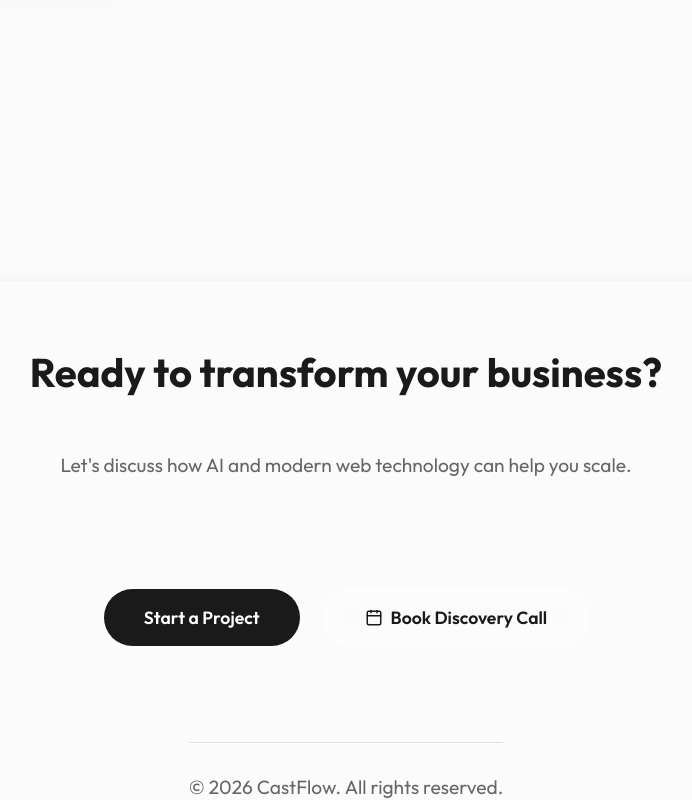
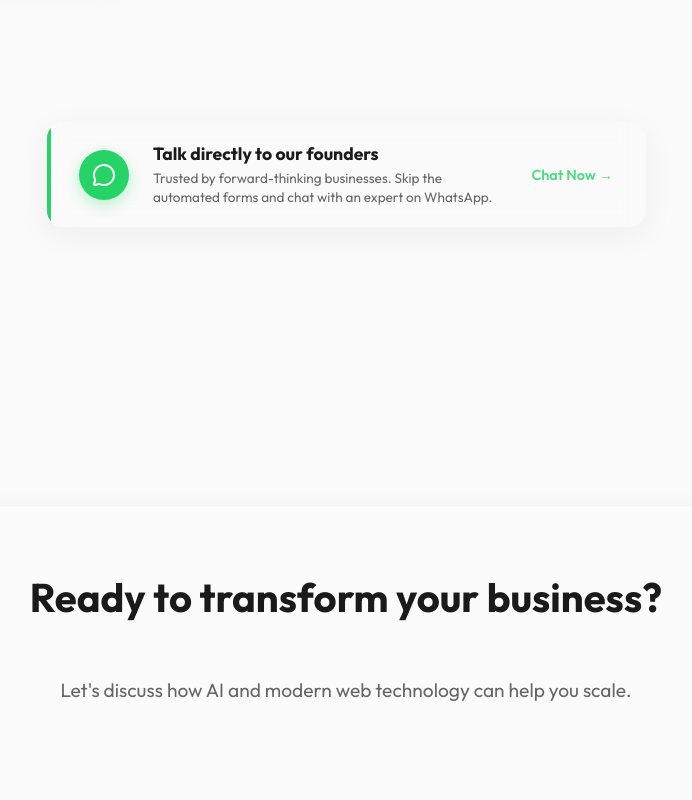
Before and after one commit to workbinodshaw-design/binodsite, a React (Vite) app: page /services/web-development in a window 1280 px wide. Shown: the part 1200-2000 px from the top of the page, without its empty margins (294-986 px from the left). Built offline with nearby package versions, Linux system fonts and the light colour scheme; no server answers.

Commit message:
style: remove trust tile from homepage and add it to individual service pages

```diff
--- a/src/components/ServicesSection.jsx
+++ b/src/components/ServicesSection.jsx
@@ -12,21 +12,7 @@ const ServicesSection = () => {
         </p>
       </div>
 
-      {/* WhatsApp Trust Tile (Moved Above) */}
-      <div className="whatsapp-trust-wrapper">
-        <a href="https://wa.me/919394683474" target="_blank" rel="noreferrer" className="whatsapp-trust-tile glass">
-          <div className="whatsapp-icon-bg">
-            <MessageCircle size={24} color="#fff" />
-          </div>
-          <div className="trust-text">
-            <h4>Talk directly to our founders</h4>
-            <p>Trusted by forward-thinking businesses. Skip the automated forms and chat with an expert on WhatsApp.</p>
-          </div>
-          <div className="trust-arrow">
-            Chat Now →
-          </div>
-        </a>
-      </div>
+
 
       <div className="funnel-tiles-grid">
         {/* Web Dev Tile */}
--- a/src/pages/AiAutomationService.jsx
+++ b/src/pages/AiAutomationService.jsx
@@ -1,5 +1,5 @@
 import React, { useEffect, useState } from 'react';
-import { MessageSquare, Workflow, Database, LineChart, ArrowRight } from 'lucide-react';
+import { MessageSquare, Workflow, Database, LineChart, ArrowRight, MessageCircle } from 'lucide-react';
 import ContactSection from '../components/ContactSection';
 import LeadFormModal from '../components/LeadFormModal';
 
@@ -77,7 +77,23 @@ const AiAutomationService = () => {
         ))}
       </div>
 
-      <div className="content-section" style={{ minHeight: 'auto', paddingBottom: '4rem', marginTop: '6rem' }}>
+      {/* WhatsApp Trust Tile */}
+      <div className="whatsapp-trust-wrapper" style={{ marginTop: '4rem' }}>
+        <a href="https://wa.me/919394683474" target="_blank" rel="noreferrer" className="whatsapp-trust-tile glass">
+          <div className="whatsapp-icon-bg">
+            <MessageCircle size={24} color="#fff" />
+          </div>
+          <div className="trust-text">
+            <h4>Talk directly to our founders</h4>
+            <p>Trusted by forward-thinking businesses. Skip the automated forms and chat with an expert on WhatsApp.</p>
+          </div>
+          <div className="trust-arrow">
+            Chat Now →
+          </div>
+        </a>
+      </div>
+
+      <div className="content-section" style={{ minHeight: 'auto', paddingBottom: '4rem', marginTop: '2rem' }}>
         <ContactSection />
       </div>
 
--- a/src/pages/WebDevService.jsx
+++ b/src/pages/WebDevService.jsx
@@ -1,5 +1,5 @@
 import React, { useEffect, useState } from 'react';
-import { Monitor, Smartphone, ShoppingCart, Globe, ArrowRight } from 'lucide-react';
+import { Monitor, Smartphone, ShoppingCart, Globe, ArrowRight, MessageCircle } from 'lucide-react';
 import ContactSection from '../components/ContactSection';
 import LeadFormModal from '../components/LeadFormModal';
 
@@ -77,7 +77,23 @@ const WebDevService = () => {
         ))}
       </div>
 
-      <div className="content-section" style={{ minHeight: 'auto', paddingBottom: '4rem', marginTop: '6rem' }}>
+      {/* WhatsApp Trust Tile */}
+      <div className="whatsapp-trust-wrapper" style={{ marginTop: '4rem' }}>
+        <a href="https://wa.me/919394683474" target="_blank" rel="noreferrer" className="whatsapp-trust-tile glass">
+          <div className="whatsapp-icon-bg">
+            <MessageCircle size={24} color="#fff" />
+          </div>
+          <div className="trust-text">
+            <h4>Talk directly to our founders</h4>
+            <p>Trusted by forward-thinking businesses. Skip the automated forms and chat with an expert on WhatsApp.</p>
+          </div>
+          <div className="trust-arrow">
+            Chat Now →
+          </div>
+        </a>
+      </div>
+
+      <div className="content-section" style={{ minHeight: 'auto', paddingBottom: '4rem', marginTop: '2rem' }}>
         <ContactSection />
       </div>
 
```
